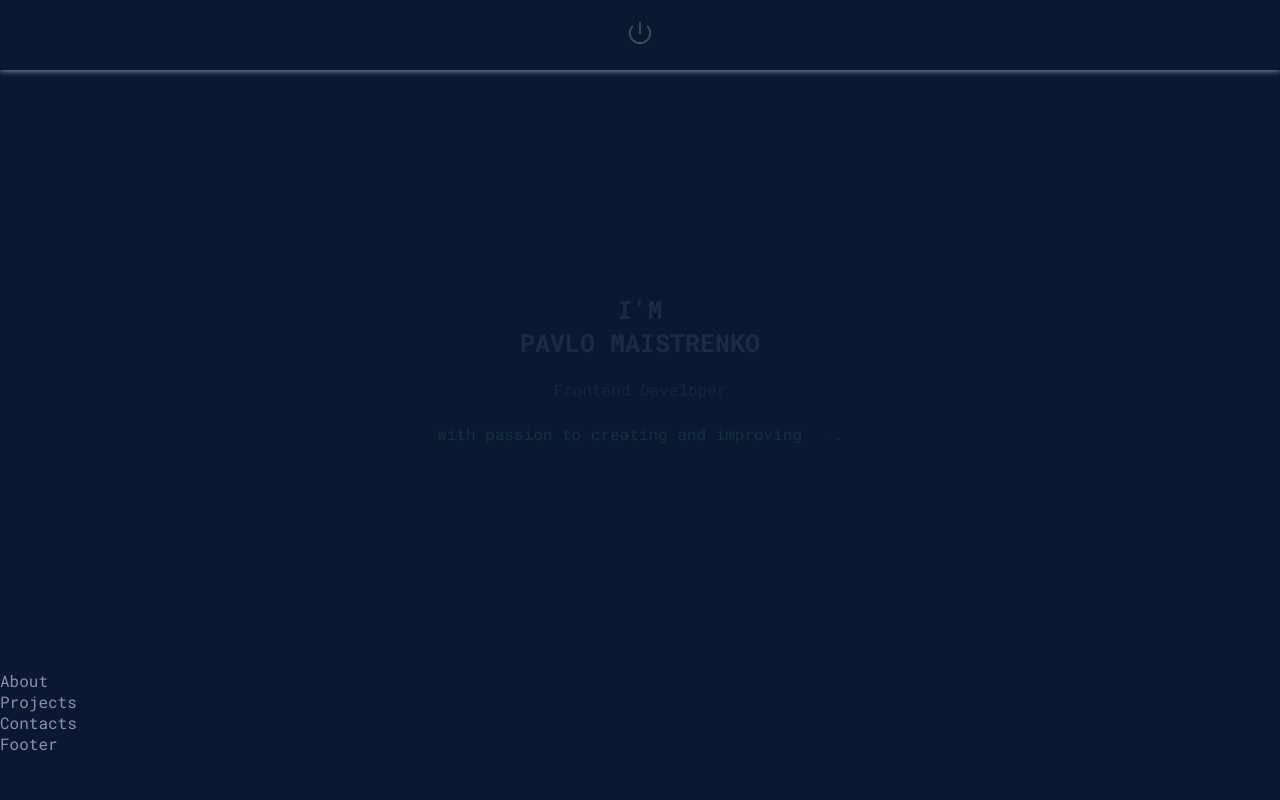
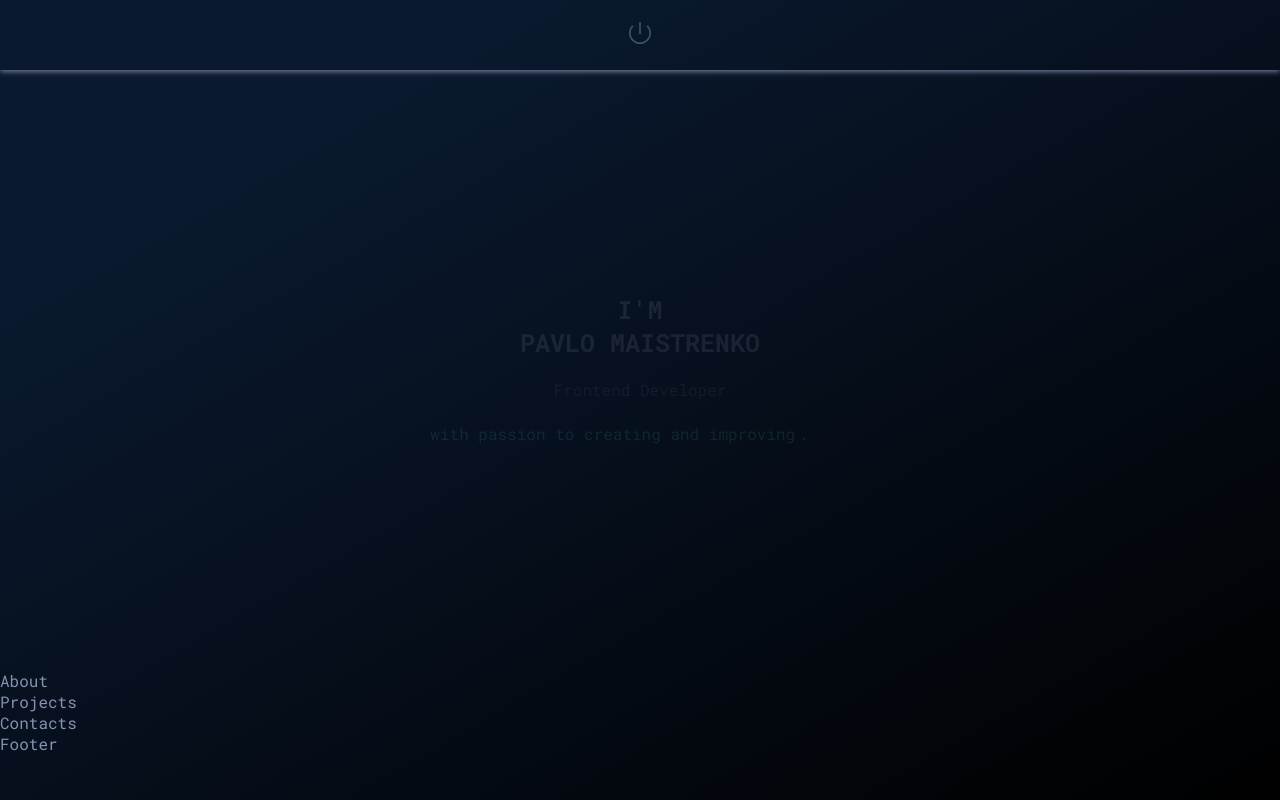
Before and after one commit to FrontendPortfolioHub/frontend-portfolio, a React (Create React App) app: page /#/ in a window 1280 px wide. Built offline with nearby package versions, Linux system fonts and the light colour scheme.

Commit message:
changed start page

```diff
--- a/src/components/Header/Header.jsx
+++ b/src/components/Header/Header.jsx
@@ -17,6 +17,7 @@ export const Header = () => {
     <header
       className={classNames('header container', {
         'header__border-bottom--active': isStarted,
+        'fade-slide-out': isStarted,
       })}
     >
       <div className="header__mobile">
--- a/src/components/Header/Header.scss
+++ b/src/components/Header/Header.scss
@@ -11,9 +11,26 @@
   box-shadow: 0 1px 6px 0 $color-secondary;
 
   &__border-bottom--active {
-    box-shadow: 0 1px 6px 0 $color-accent;
+    box-shadow: 0 5px 6px 0 $color-accent;
   }
 }
+
+.fade-slide-out {
+  animation: fadeSlideOut 3s forwards;
+}
+
+@keyframes fadeSlideOut {
+  0% {
+    transform: translateX(0);
+    opacity: 1;
+  }
+  100% {
+    transform: translateY(-100%);
+    box-shadow: none;
+    opacity: 0;
+  }
+}
+
 
 .start-button {
   width: 28px;
--- a/src/pages/Home/Home.jsx
+++ b/src/pages/Home/Home.jsx
@@ -16,7 +16,7 @@ export const Home = () => {
     setIsLoading(false);
     const timer = setTimeout(() => {
       setIsLoading(true);
-    }, 3000);
+    }, 4000);
 
     return () => clearTimeout(timer);
   }, [isStarted]);
@@ -35,7 +35,9 @@ export const Home = () => {
             </h1>
             <h2 className="home-page__subtitle">Frontend Developer</h2>
             <p className="text-accent">
-              with passion to creating and improving<span>.</span>
+              with passion to creating and improving
+              <span>.</span>
+              <span>.</span>
               <span>.</span>
               <span>.</span>
             </p>
--- a/src/pages/Home/Home.scss
+++ b/src/pages/Home/Home.scss
@@ -30,7 +30,7 @@
   margin-left: 4px;
   opacity: 0.1;
   animation-name: glowing;
-  animation-duration: 2s;
+  animation-duration: 2.5s;
   animation-iteration-count: infinite;
 }
 
@@ -46,6 +46,10 @@
   animation-delay: 1.5s;
 }
 
+.home-page__content p span:nth-child(4) {
+  animation-delay: 2s;
+}
+
 @keyframes glowing {
   0%, 100% {
     opacity: 1;
--- a/src/styles/main.scss
+++ b/src/styles/main.scss
@@ -8,8 +8,9 @@
 @import '../pages/Home/Home';
 
 body {
+  height: 100vh;
   font-family: 'Roboto Mono', monospace;
-  background-color: $background-color;
+  background: linear-gradient(150deg, rgba(10, 25, 47, 1) 20%, rgba(0, 0, 0, 1) 100%);
   color: $color-secondary;
 }
 
```
